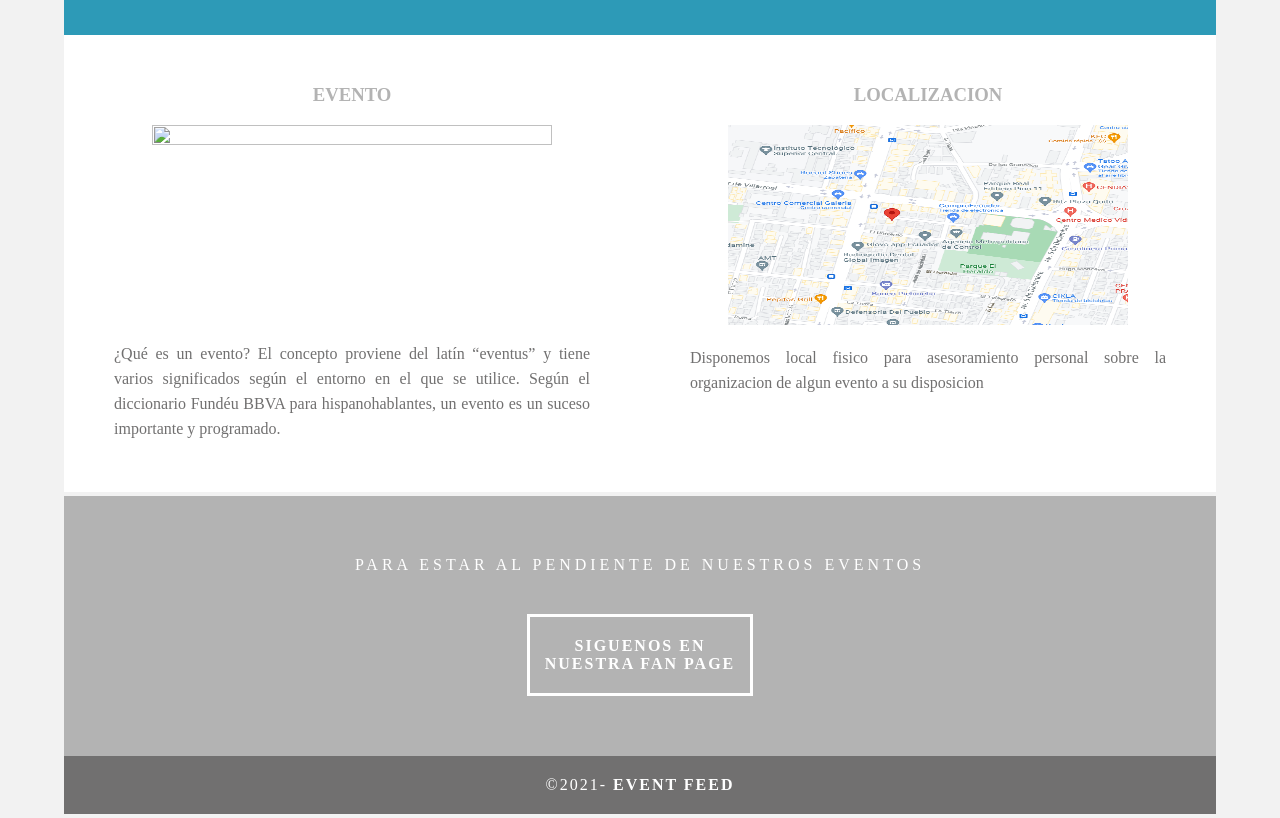
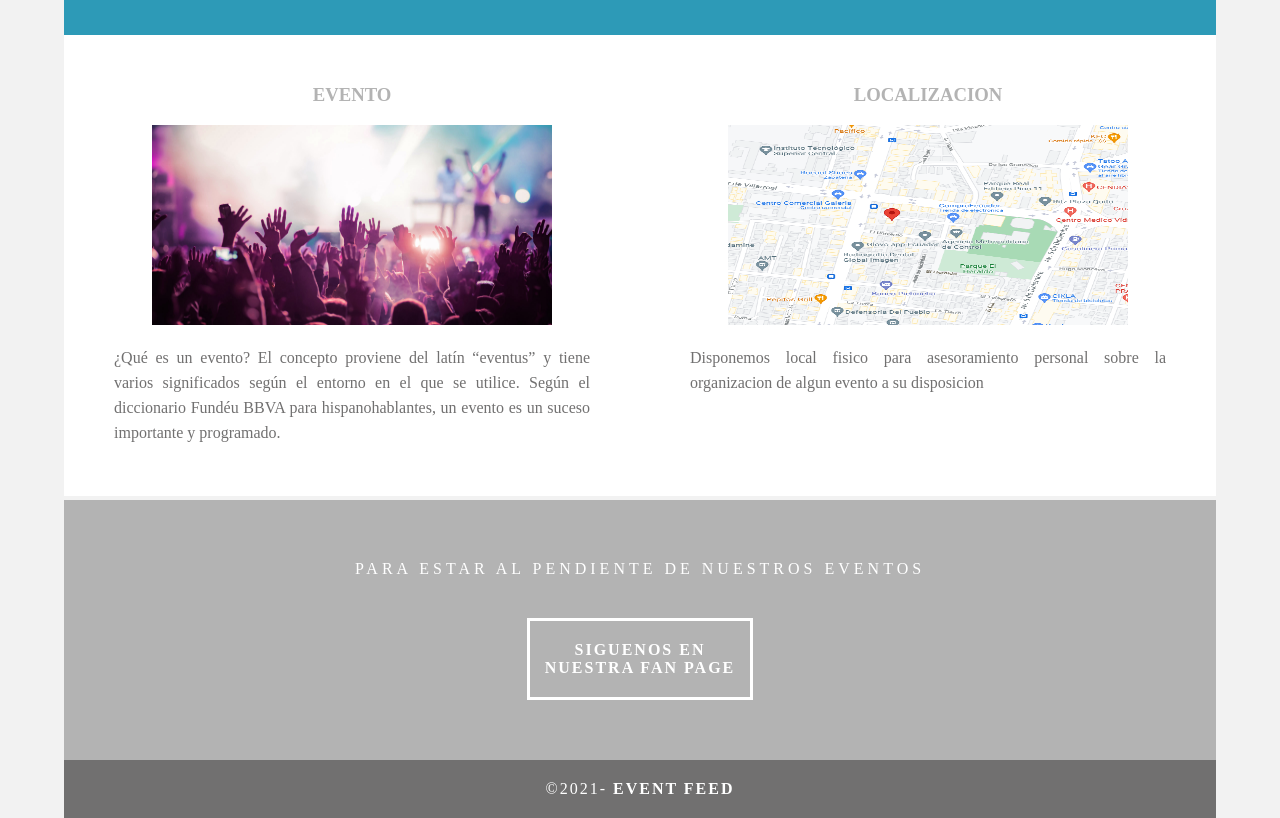
Before and after one commit to SebasSalazar/fundamentosWeb, a plain HTML site: page index.html in a window 1280 px wide. Shown: the part 1300-2118 px from the top of the page. Drawn offline with Linux system fonts and the light colour scheme; files whose address does not match are found by name.

Commit message:
Update index.html

```diff
--- a/index.html
+++ b/index.html
@@ -76,7 +76,7 @@
   <footer>
     <article class="footer_column">
       <h3>EVENTO</h3>
-      <img src="../4Junio/img/event.jpg" alt="" width="400" height="200" class="cards"/>
+      <img src="../img/event.jpg" alt="" width="400" height="200" class="cards"/>
       <p>¿Qué es un evento? El concepto proviene del latín &ldquo;eventus&rdquo; y tiene varios significados según el entorno en el que se utilice. Según el diccionario Fundéu BBVA para hispanohablantes, un evento es un suceso importante y programado.</p>
     </article>
     <article class="footer_column">
```
